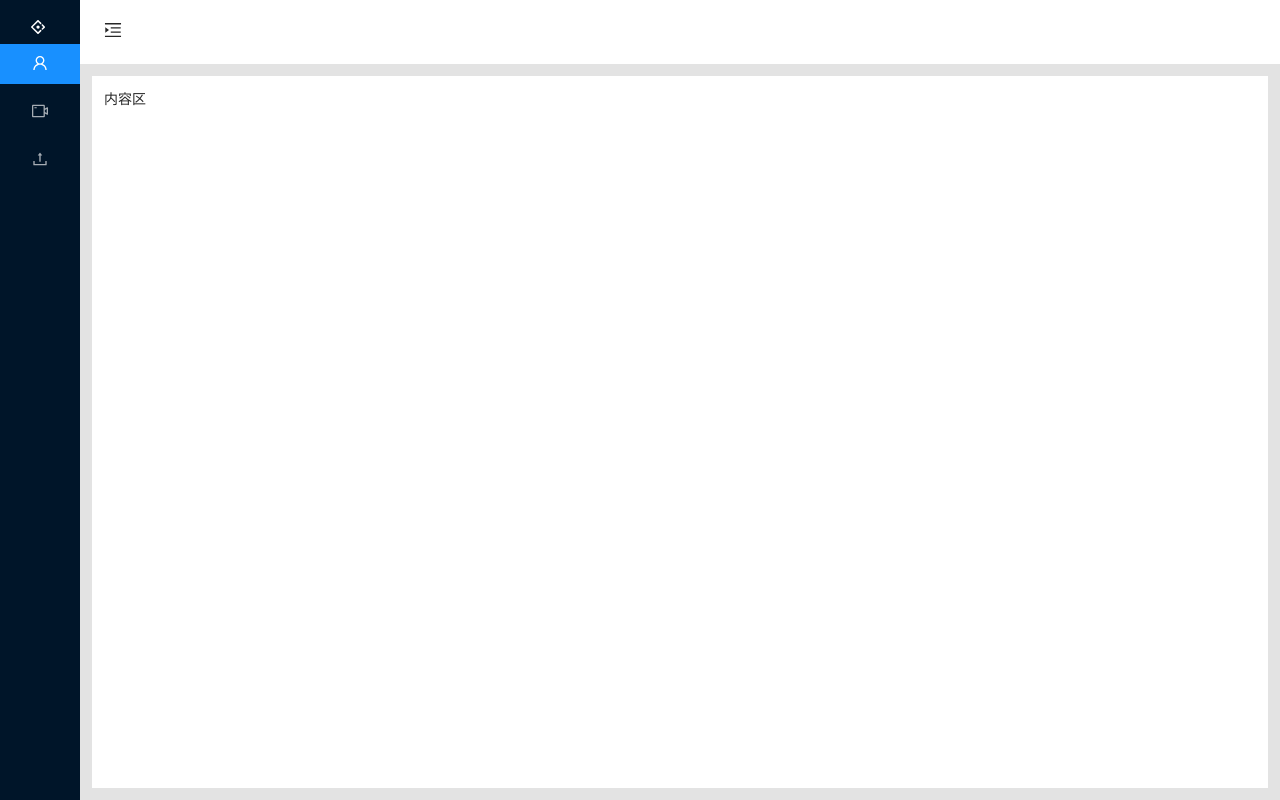
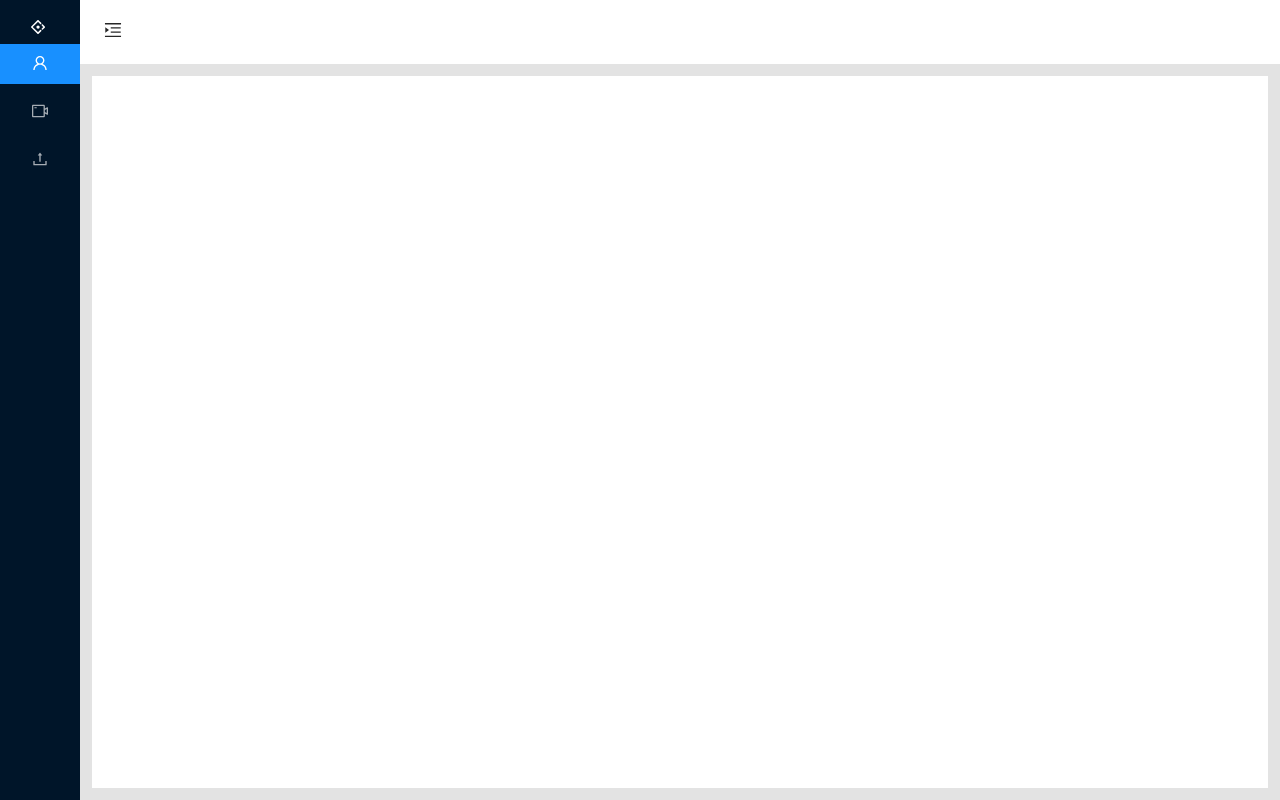
Before and after one commit to richardwang001/richard-react-antd-scaffold, a React (Create React App) app: page / in a window 1280 px wide. Built offline with nearby package versions, Linux system fonts and the light colour scheme.

Commit message:
use react-router v6

```diff
--- a/package.json
+++ b/package.json
@@ -16,6 +16,7 @@
     "react": "^18.2.0",
     "react-dom": "^18.2.0",
     "react-redux": "^8.0.2",
+    "react-router-dom": "^6.3.0",
     "react-scripts": "5.0.1",
     "sass": "^1.54.0",
     "scss": "^0.2.4",
--- a/src/App.tsx
+++ b/src/App.tsx
@@ -1,10 +1,25 @@
 import 'antd/dist/antd.css';
 import React from 'react';
 import CustomMenu from './menu';
+import {
+  BrowserRouter,
+  Routes,
+  Route,
+} from "react-router-dom";
 
 const App = () => {
   return (
-    <CustomMenu/>
+    <BrowserRouter>
+      <Routes>
+        <Route>
+          <Route path="/" element={<CustomMenu/>}>
+            <Route path="page1" element={<h1>页面一</h1>} />
+            <Route path="page2" element={<h1>页面二</h1>} />
+            <Route path="*" element={<h1>404</h1>} />
+          </Route>
+        </Route>
+      </Routes>
+    </BrowserRouter>
   );
 };
 
--- a/src/menu/menuContent/index.tsx
+++ b/src/menu/menuContent/index.tsx
@@ -6,12 +6,13 @@
 import style from './index.module.scss';
 import { Content } from 'antd/es/layout/layout';
 import React from 'react';
+import { Outlet } from 'react-router-dom';
 
 const MenuContent:React.FC=()=>{
 
   return (
     <Content className={style.main}>
-      内容区
+     <Outlet/>
     </Content>
   );
 }
```
Also changed, not shown: 1 other file (tests, documents, lock files or other folders).
